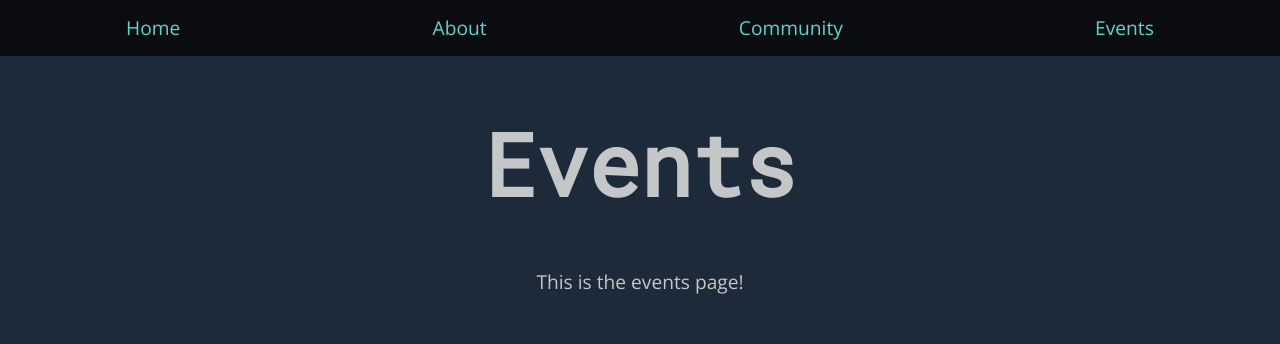
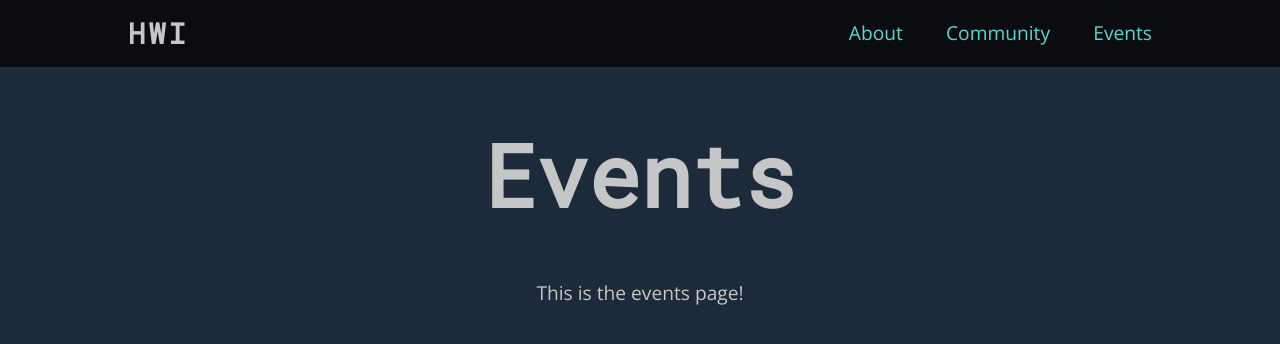
Before and after one commit to hello-world-initiative/hello-world-initiative, a React (Create React App) app: page /events in a window 1280 px wide. Shown: the top 344 px of the page. Built offline with nearby package versions, Linux system fonts and the light colour scheme.

Commit message:
Fix nav component structure and styles

```diff
--- a/src/components/Nav.js
+++ b/src/components/Nav.js
@@ -2,7 +2,6 @@ import React from 'react'
 import { Link } from "react-router-dom";
 
 const links = [
-  {path: '/', text: 'Home'},
   {path: '/about', text: 'About'},
   {path: '/community', text: 'Community'},
   {path: '/events', text: 'Events'},
@@ -11,6 +10,10 @@ const links = [
 const Nav = () => {
   return (
     <nav className="nav">
+      <div className="container nav-container">
+        <h2 className="nav-title">
+          <Link to="/" className="nav-title-link">HWI</Link>
+        </h2>
         <ul className="nav-list container">
           {
             links.map(link => (
@@ -20,6 +23,7 @@ const Nav = () => {
             ))
           }
         </ul>
+      </div>
     </nav>
   )
 }
--- a/src/styles/components/Nav.scss
+++ b/src/styles/components/Nav.scss
@@ -1,14 +1,28 @@
 .nav {
   background-color: $black;
   padding: 1.4rem 0;
+}
+
+.nav-container {
+  display: flex;
+  flex-direction: row;
+  align-items: center;
+  width: 80%;
+  margin: auto;
 }
 
 .nav-list {
   list-style-type: none;
   display: flex;
   flex-direction: row;
-  justify-content: space-around;
   align-items: center;
+  justify-content: flex-end;
+}
+
+.nav-item {
+  &:not(:last-child) {
+    margin-right: 3.6rem;
+  }
 }
 
 .nav-link {
@@ -20,3 +34,18 @@
     }
   }
 }
+
+.nav-title {
+  font-size: 2.4rem;
+  letter-spacing: 3px;
+}
+
+.nav-title-link {
+  &:link, &:active, &:visited {
+    color: $gray;
+
+    &:hover {
+      color: $teal;
+    }
+  }
+}
```
Lines whose indentation alone changed are shown as unchanged.
